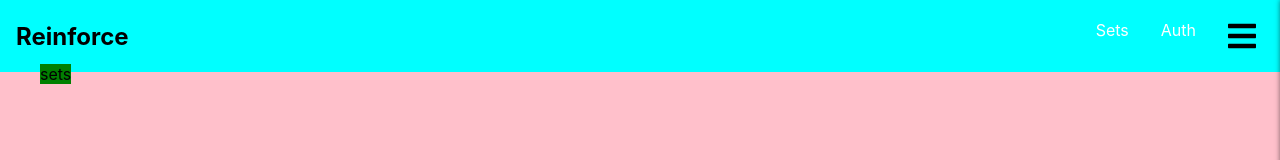
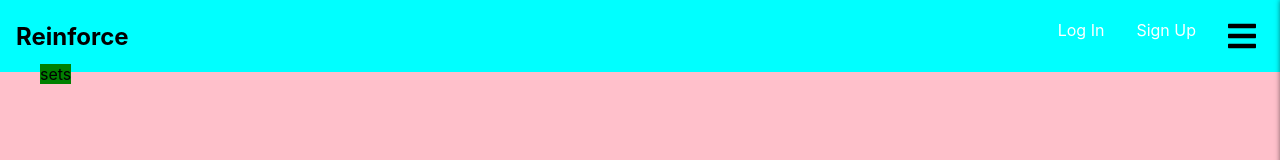
Before and after one commit to Venice-Open-Source/reinforce, a React app: page /home in a window 1280 px wide. Shown: the top 160 px of the page. Built offline with nearby package versions, Linux system fonts and the light colour scheme.

Commit message:
Add conditional render based on isSignedIn property in redux store

```diff
--- a/client/App.jsx
+++ b/client/App.jsx
@@ -9,17 +9,17 @@ import Modal from './containers/Modal.jsx'
 import Backdrop from './components/Backdrop.jsx';
 
 import './stylesheets/App.css';
+
 const mapStateToProps = store => ({
-  user: {
-    userId: store.colleague.user.userId,
-    userName: store.colleague.user.userName,
-    userScores: store.colleague.user.userScores
-  },
-  set: store.set,
-  cards: [...store.cards]
+  store: store.reinforce,
+  isLoggedIn: store.reinforce.isLoggedIn
 });
 
-const App = () => {
+const mapDispatchToProps = dispatch => ({
+
+});
+
+const App = (props) => {
   const [showModal, changeShowModal] = useState(false);
   const [showBackdrop, changeShowBackdrop] = useState(false);
 
@@ -29,7 +29,7 @@ const App = () => {
         <Modal show={showModal}/>
        { showModal &&  <Backdrop changeShowModal={changeShowModal} showModal={showModal}/> }
         <>
-          <NavBar changeShowModal={changeShowModal} showModal={showModal}/>
+          <NavBar changeShowModal={changeShowModal} showModal={showModal} isLoggedIn={props.isLoggedIn}/>
           <main className="main-content">
           <Switch>
             <Redirect from='/' to='/auth' exact />
@@ -45,4 +45,4 @@ const App = () => {
   );
 };
 
-export default App;
+export default connect(mapStateToProps, mapDispatchToProps)(App);
--- a/client/components/Navbar.jsx
+++ b/client/components/Navbar.jsx
@@ -8,6 +8,33 @@ import SlidingPane from 'react-sliding-pane';
 import '../stylesheets/NavBar.css';
 
 function Navbar(props) {
+  const myNav = !props.isLoggedIn ? (
+  <ul>
+    <li>
+      <NavLink to="/sets">Log In</NavLink>
+    </li>
+    <li>
+      <NavLink to="/auth">Sign Up</NavLink>
+    </li>
+    <li>
+      {/* <NavLink to="/menu">Menu</NavLink> */}
+      <FontAwesomeIcon icon={faBars} className="fa-burger" onClick={() => props.changeShowModal(!props.showModal)}/>
+    </li>
+  </ul>
+  ) : (
+    <ul>
+    <li>
+      <NavLink to="/sets">Sets</NavLink>
+    </li>
+    <li>
+      <NavLink to="/auth">Auth</NavLink>
+    </li>
+    <li>
+      {/* <NavLink to="/menu">Menu</NavLink> */}
+      <FontAwesomeIcon icon={faBars} className="fa-burger" onClick={() => props.changeShowModal(!props.showModal)}/>
+    </li>
+  </ul>
+  )
 
   return (
     <header className="main-nav">
@@ -15,18 +42,7 @@ function Navbar(props) {
         <h1>Reinforce</h1>
       </div>
       <nav className="main-nav_items">
-        <ul>
-          <li>
-            <NavLink to="/sets">Sets</NavLink>
-          </li>
-          <li>
-            <NavLink to="/auth">Auth</NavLink>
-          </li>
-          <li>
-            {/* <NavLink to="/menu">Menu</NavLink> */}
-            <FontAwesomeIcon icon={faBars} className="fa-burger" onClick={() => props.changeShowModal(!props.showModal)}/>
-          </li>
-        </ul>
+        {myNav}
       </nav>
       {/* <SlidingPane
         ariaHideApp={false}
--- a/client/constants/actions.js
+++ b/client/constants/actions.js
@@ -15,14 +15,10 @@ export const updateSetName = (setName) => ({
   payload: setName
 });
 
-export const addSet = (setName) => {
-  console.log('setName in addSet action', setName);
-
-  return {
-    type: types.ADD_SET,
-    payload: setName
-  }
-};
+export const addSet = (setName) => ({
+  type: types.ADD_SET,
+  payload: setName
+});
 
 export const updateCardName = (cardName) => ({
   type: types.UPDATE_CARD,
@@ -32,4 +28,9 @@ export const updateCardName = (cardName) => ({
 export const addCard = (cardName) => ({
   type: types.ADD_CARD,
   payload: cardName
-})
+});
+
+export const userSignIn = (userInfo) => ({
+  type: types.USER_SIGNIN,
+  payload: userInfo
+});
```
